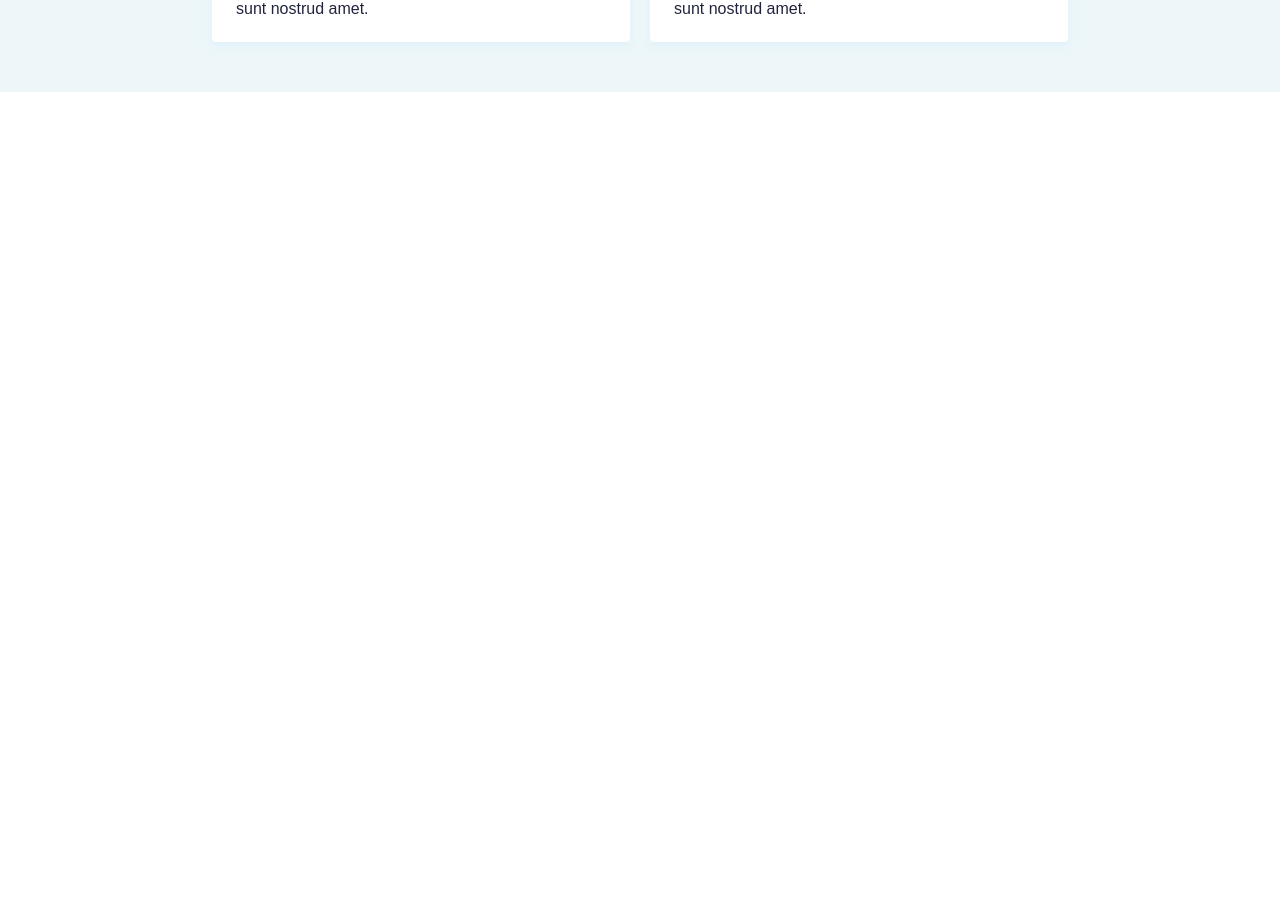
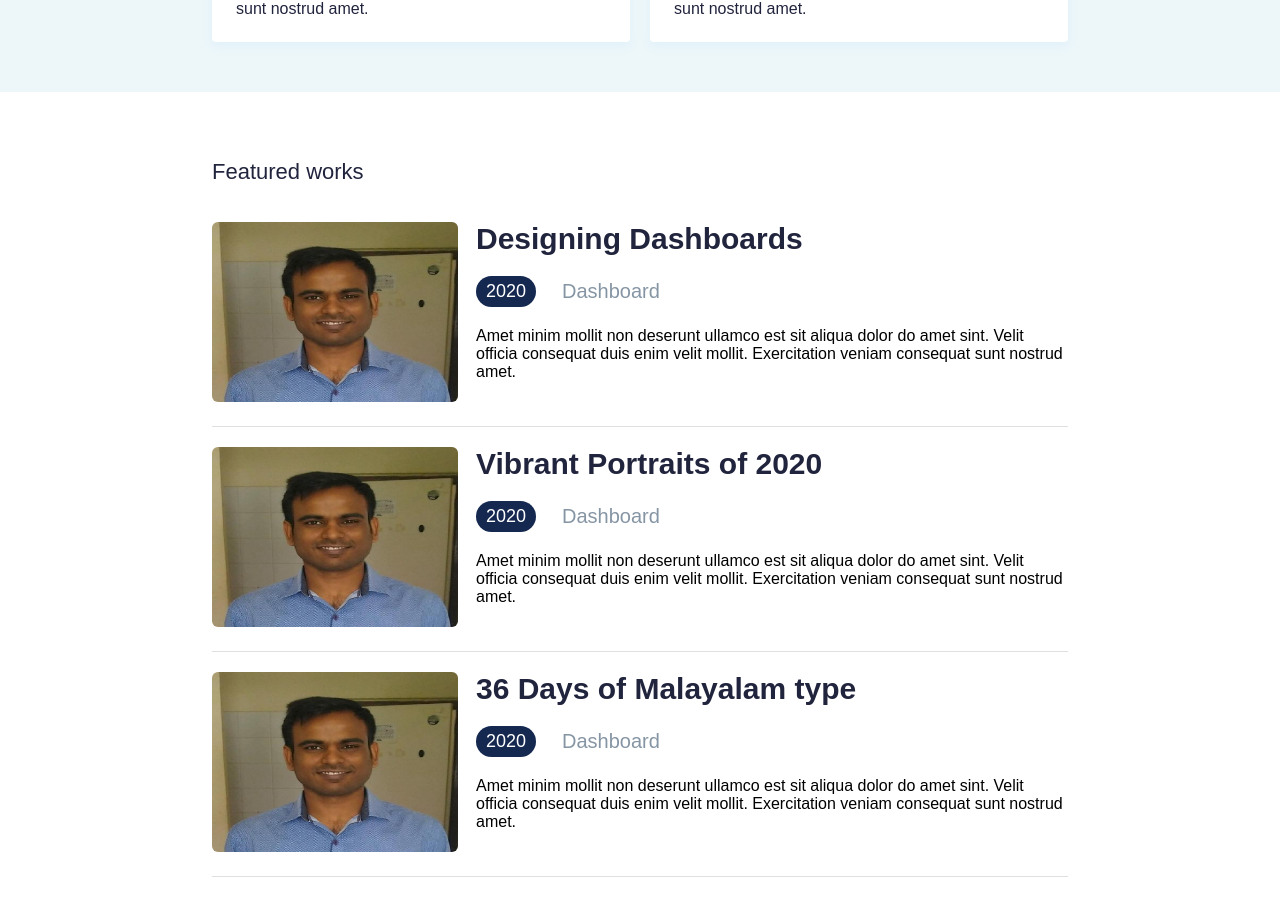
Before and after one commit to curiousdilip/SJ-Website, a Next.js app: page / in a window 1280 px wide. Shown: the part 1136-2052 px from the top of the page. Before the commit the page ends 1228 px from the top, so only its background shows below. Built offline with nearby package versions, Linux system fonts and the light colour scheme.

Commit message:
Work section added

```diff
--- a/app/home.css
+++ b/app/home.css
@@ -105,3 +105,75 @@
     color: #21243D;
 
 }
+
+#works {
+    padding: 50px 0;
+}
+
+#works .container {
+    width: 856px;
+    margin: 0 auto;
+}
+
+#works .container .heading {
+    display: flex;
+    align-items: center;
+    justify-content: space-between;
+    width: 100%;
+}
+
+#works .container .heading p {
+    font-size: 22px;
+    color: #21243D;
+    line-height: 60px;
+}
+
+#works .container .work-list .work {
+    display: flex;
+    align-items: flex-start;
+    justify-content: flex-start;
+    margin-top: 20px;
+    padding-bottom: 20px;
+    border-bottom: 1px solid #E0E0E0;
+}
+
+#works .container .work-list .work .image img {
+    border-radius: 6px;
+    margin-right: 18px;
+}
+
+#works .container .work-list .work .description {
+    display: flex;
+    flex-direction: column;
+    justify-content: space-between;
+    height: 100%;
+}
+
+#works .container .work-list .work .description h3 {
+    font-size: 30px;
+    font-weight: bold;
+    color: #21243D;
+}
+
+#works .container .work-list .work .description .meta {
+    display: flex;
+    align-items: center;
+    justify-content: flex-start;
+    margin: 20px 0;
+
+}
+
+#works .container .work-list .work .description .meta .year {
+    padding: 5px 10px;
+    background-color: #142850;
+    color: #ffffff;
+    margin-right: 26px;
+    border-radius: 16px;
+    font-weight: black;
+    font-size: 18px;
+}
+
+#works .container .work-list .work .description .meta .type {
+    color: #8695A4;
+    font-size: 20px;
+}
--- a/app/page.jsx
+++ b/app/page.jsx
@@ -1,5 +1,5 @@
 import Image from "next/image";
-import "./home.css"
+import "./home.css";
 
 export default function Home() {
   return (
@@ -7,9 +7,19 @@ export default function Home() {
       <section id="hero">
         <div className="container">
           <div className="content">
-            <h1>Hi, I am Subhash,<br /> Frontend Developer </h1>
-            <p>Amet minim mollit non deserunt ullamco est sit aliqua dolor do amet sint. Velit officia consequat duis enim velit mollit. Exercitation veniam consequat sunt nostrud amet.</p>
-            <a href="#" className="btn"> Download Resume</a>
+            <h1>
+              Hi, I am Subhash,
+              <br /> Frontend Developer
+            </h1>
+            <p>
+              Amet minim mollit non deserunt ullamco est sit aliqua dolor do
+              amet sint. Velit officia consequat duis enim velit mollit.
+              Exercitation veniam consequat sunt nostrud amet.
+            </p>
+            <a href="#" className="btn">
+
+              Download Resume
+            </a>
           </div>
           <div className="image">
             <Image
@@ -28,14 +38,18 @@ export default function Home() {
             <a href="#">View all</a>
           </div>
           <div className="posts">
-            <a className="post">
+            <a className="post" href="#">
               <h2>Making a design system from scratch</h2>
               <div className="archive">
                 <p className="date">12 Feb 2020</p>
                 <div className="seperator"></div>
                 <p className="tags">Design, Pattern</p>
               </div>
-              <p className="excerpt">Amet minim mollit non deserunt ullamco est sit aliqua dolor do amet sint. Velit officia consequat duis enim velit mollit. Exercitation veniam consequat sunt nostrud amet.</p>
+              <p className="excerpt">
+                Amet minim mollit non deserunt ullamco est sit aliqua dolor do
+                amet sint. Velit officia consequat duis enim velit mollit.
+                Exercitation veniam consequat sunt nostrud amet.
+              </p>
             </a>
             <a className="post" href="#">
               <h2>Making a design system from scratch</h2>
@@ -45,11 +59,90 @@ export default function Home() {
 
                 <p className="tags">Design, Pattern</p>
               </div>
-              <p className="excerpt">Amet minim mollit non deserunt ullamco est sit aliqua dolor do amet sint. Velit officia consequat duis enim velit mollit. Exercitation veniam consequat sunt nostrud amet.</p>
+              <p className="excerpt">
+                Amet minim mollit non deserunt ullamco est sit aliqua dolor do
+                amet sint. Velit officia consequat duis enim velit mollit.
+                Exercitation veniam consequat sunt nostrud amet.
+              </p>
             </a>
           </div>
         </div>
       </section>
+      <section id="works">
+        <div className="container">
+          <div className="heading">
+            <p>Featured works</p>
+          </div>
+          <div className="work-list">
+            <div className="work">
+              <div className="image">
+                <Image
+                  src="/subhash-jha.jpeg"
+                  width={246}
+                  height={180}
+                  alt="Dashboard"
+                />
+              </div>
+              <div className="description">
+                <h3>Designing Dashboards</h3>
+                <div className="meta">
+                  <p className="year">2020</p>
+                  <p className="type">Dashboard</p>
+                </div>
+                <p>
+                  Amet minim mollit non deserunt ullamco est sit aliqua dolor do
+                  amet sint. Velit officia consequat duis enim velit mollit.
+                  Exercitation veniam consequat sunt nostrud amet.
+                </p>
+              </div>
+            </div>
+            <div className="work">
+              <div className="image">
+                <Image
+                  src="/subhash-jha.jpeg"
+                  width={246}
+                  height={180}
+                  alt="Dashboard"
+                />
+              </div>
+              <div className="description">
+                <h3>Vibrant Portraits of 2020</h3>
+                <div className="meta">
+                  <p className="year">2020</p>
+                  <p className="type">Dashboard</p>
+                </div>
+                <p>
+                  Amet minim mollit non deserunt ullamco est sit aliqua dolor do
+                  amet sint. Velit officia consequat duis enim velit mollit.
+                  Exercitation veniam consequat sunt nostrud amet.
+                </p>
+              </div>
+            </div>
+            <div className="work">
+              <div className="image">
+                <Image
+                  src="/subhash-jha.jpeg"
+                  width={246}
+                  height={180}
+                  alt="Dashboard"
+                />
+              </div>
+              <div className="description">
+                <h3>36 Days of Malayalam type</h3>
+                <div className="meta">
+                  <p className="year">2020</p>
+                  <p className="type">Dashboard</p>
+                </div>
+                <p>
+                  Amet minim mollit non deserunt ullamco est sit aliqua dolor do
+                  amet sint. Velit officia consequat duis enim velit mollit.
+                  Exercitation veniam consequat sunt nostrud amet.
+                </p>
+              </div>
+            </div>
+          </div>
+        </div>
+      </section>
     </main>
-  )
+  );
 }
```
